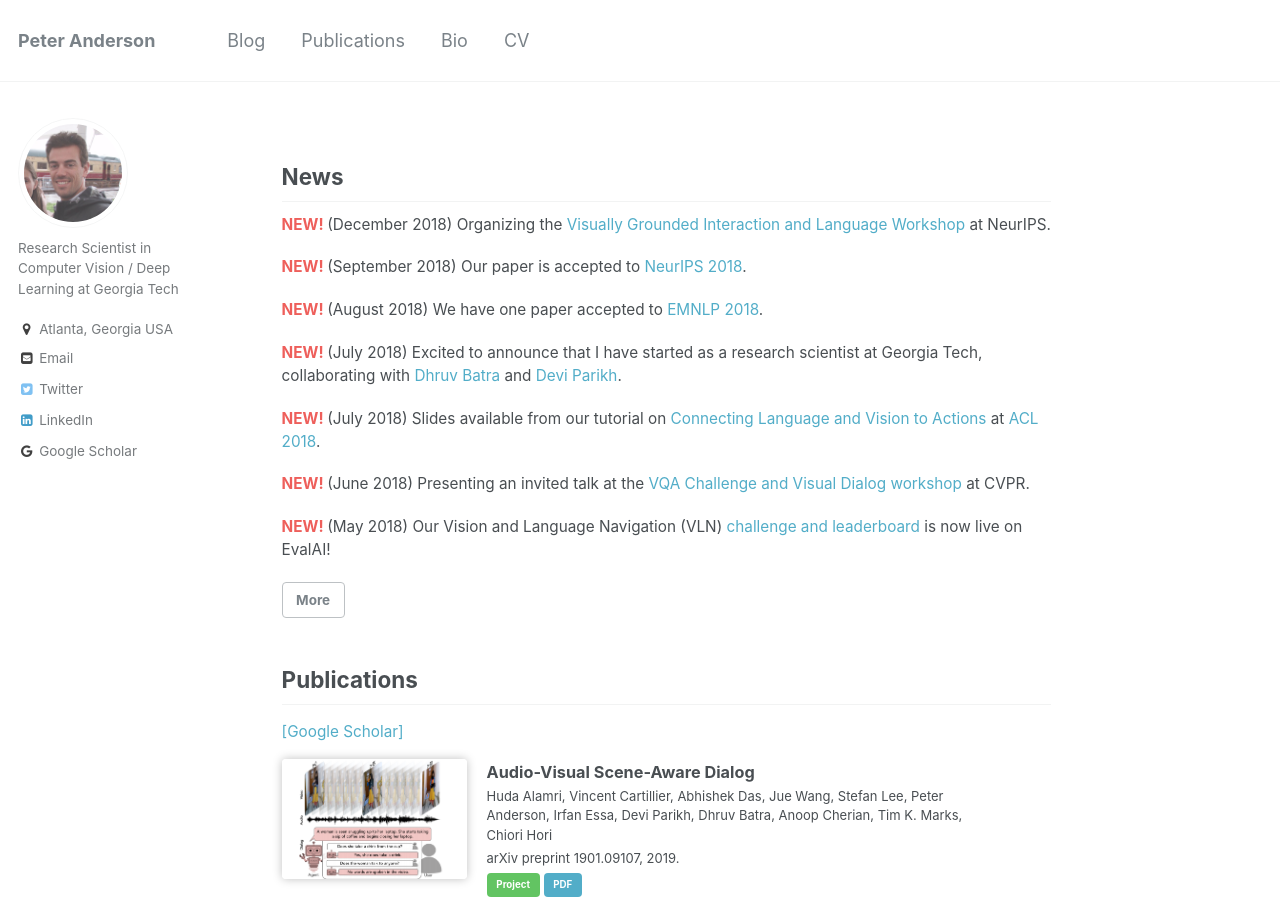
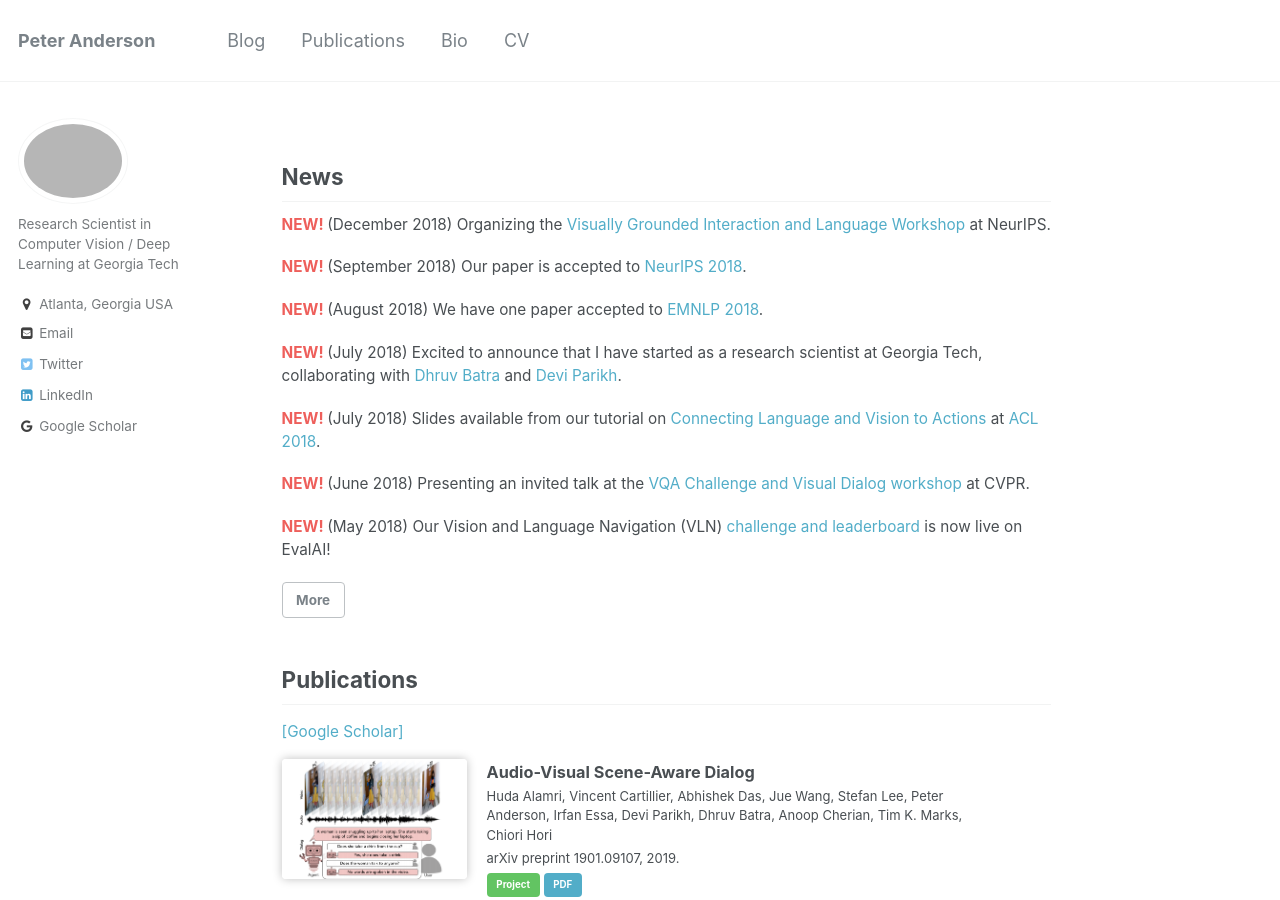
Before and after one commit to peteanderson80/peteanderson80.github.io, a Jekyll site: the page built from index.html, in a window 1280 px wide and 900 px high. Built offline with Jekyll 4.4.1, drawn with Linux system fonts in a browser that asks for light colours; a script that is not in the unit is left out; the list of posts is cut into pages by our own code.

Commit message:
Update photo

```diff
--- a/_config.yml
+++ b/_config.yml
@@ -65,7 +65,7 @@
 # Site Author
 author:
   name             : # "Peter Anderson"
-  avatar           : "bio-photo.jpg"
+  avatar           : "bio-photo-2.jpg"
   bio              : "Research Scientist in Computer Vision / Deep Learning at Georgia Tech"
   location         : "Atlanta, Georgia USA"
   email            : "peter.anderson@gatech.edu"
```
Also changed, not shown: 1 other file.
